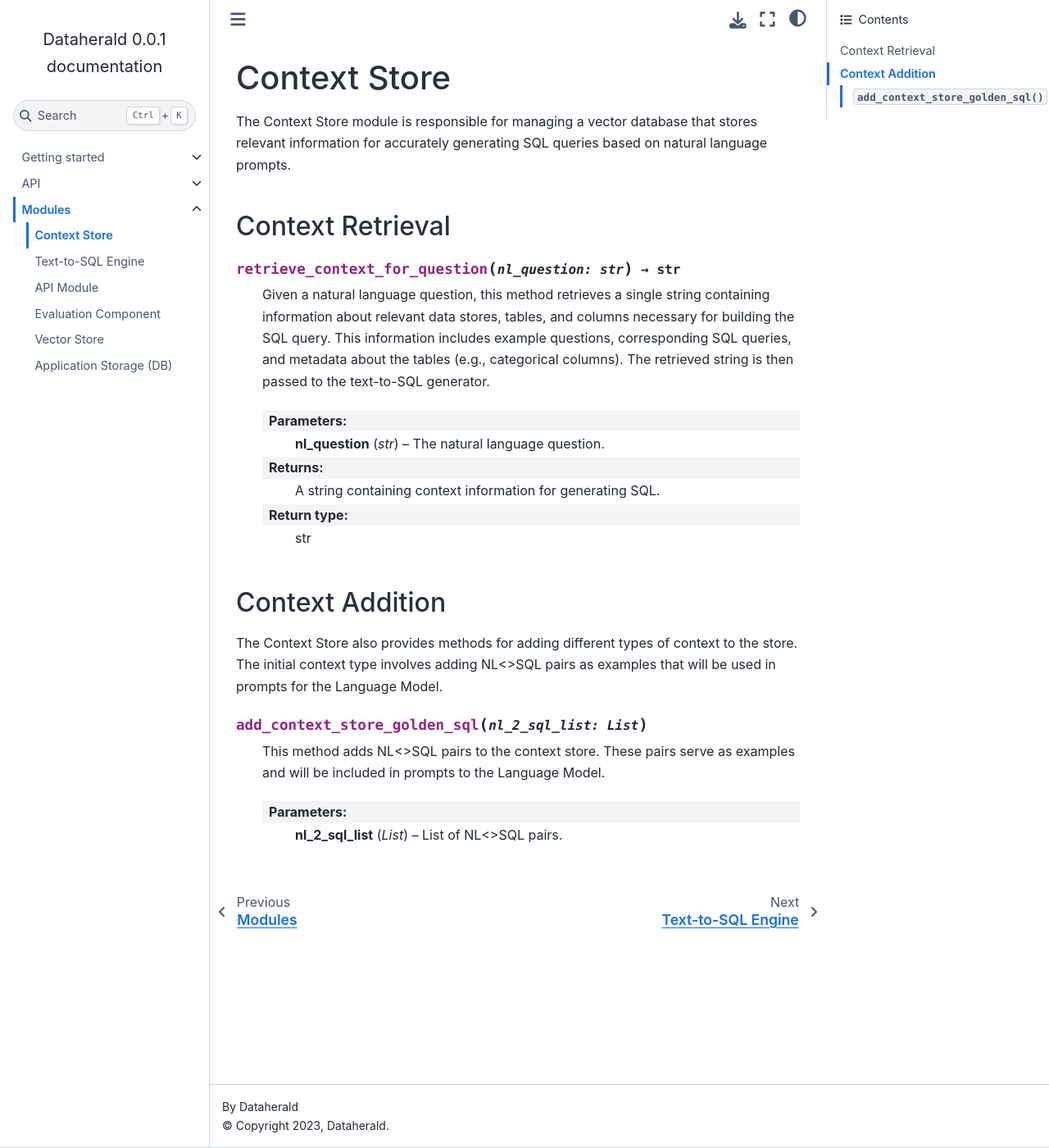
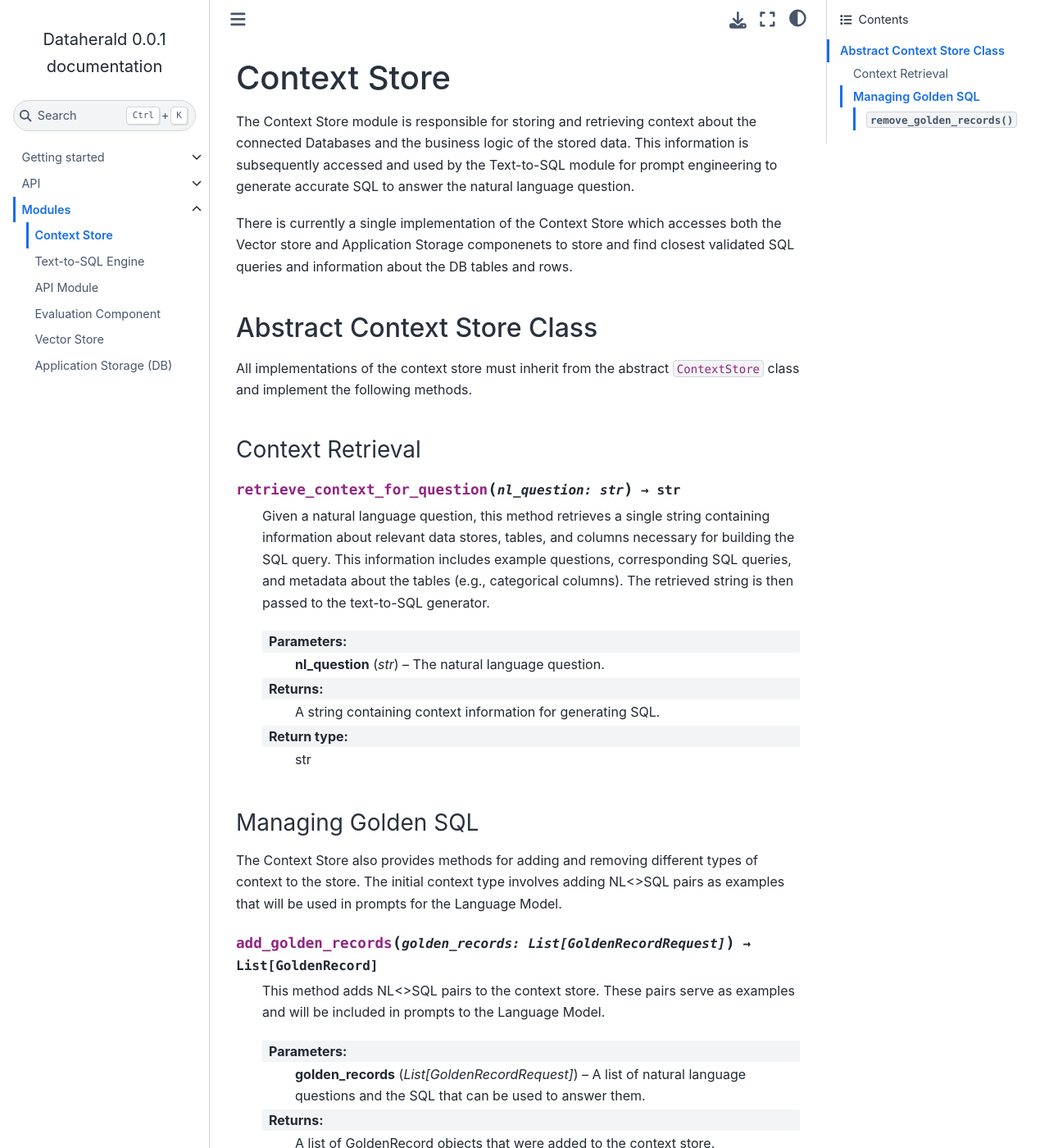
Before and after one commit to Dataherald/dataherald, a Sphinx documentation site: the page built from docs/context_store.rst, in a window 1280 px wide and 1400 px high. Shown: the whole window at 82% size. Built offline with Sphinx 7.4.7 and the Sphinx Book theme 1.1.4, drawn with Linux system fonts in a browser that asks for light colours; some of the changed text lies outside the part shown.

Commit message:
bf/DH-4444_continued update module documentation

```diff
--- a/docs/context_store.rst
+++ b/docs/context_store.rst
@@ -1,10 +1,22 @@
 Context Store
 ====================
 
-The Context Store module is responsible for managing a vector database that stores relevant information for accurately generating SQL queries based on natural language prompts.
+The Context Store module is responsible for storing and retrieving context about the connected Databases and the business logic of the stored data.
+This information is subsequently accessed and used by the Text-to-SQL module for prompt engineering to generate accurate SQL to answer the natural
+language question.
+
+
+There is currently a single implementation of the Context Store which accesses both the Vector store and Application Storage
+componenets to store and find closest validated SQL queries and information about the DB tables and rows.
+
+
+Abstract Context Store Class
+-----------------------------
+All implementations of the context store must inherit from the abstract ``ContextStore`` class and implement the following methods.
+
 
 Context Retrieval
-------------------
+~~~~~~~~~~~~~~~~~~
 
 .. py:function:: retrieve_context_for_question(nl_question: str) -> str
 
@@ -15,14 +27,29 @@
    :return: A string containing context information for generating SQL.
    :rtype: str
 
-Context Addition
------------------
+Managing Golden SQL
+~~~~~~~~~~~~~~~~~~~~
 
-The Context Store also provides methods for adding different types of context to the store. The initial context type involves adding NL<>SQL pairs as examples that will be used in prompts for the Language Model.
+The Context Store also provides methods for adding and removing different types of context to the store.
+The initial context type involves adding NL<>SQL pairs as examples that will be used in prompts for the Language Model.
 
-.. py:function:: add_context_store_golden_sql(nl_2_sql_list: List)
+.. py:function:: add_golden_records(golden_records: List[GoldenRecordRequest]) -> List[GoldenRecord]
+   :noindex:
 
    This method adds NL<>SQL pairs to the context store. These pairs serve as examples and will be included in prompts to the Language Model.
 
-   :param nl_2_sql_list: List of NL<>SQL pairs.
-   :type nl_2_sql_list: List
+   :param golden_records: A list of natural language questions and the SQL that can be used to answer them.
+   :type golden_records: List[GoldenRecordRequest]
+   :return: A list of GoldenRecord objects that were added to the context store.
+   :rtype: List[GoldenRecord]
+
+
+
+.. py:function:: remove_golden_records(self, ids: List) -> bool:
+
+   This method removes NL <> SQL pairs that were stored in the context store so they are not used in few shot prompting.
+
+   :param ids: A list of ids of the golden records to be removed.
+   :type ids: List
+   :return: True if the records were successfully removed
+   :rtype: bool
--- a/docs/text_to_sql_engine.rst
+++ b/docs/text_to_sql_engine.rst
@@ -1,7 +1,7 @@
 Text-to-SQL Engine
 ==========================
 
-The Text-to-SQL agent is a core component which translated the Natural Language question received through the ``question`` endpoint to SQL. The implementation can leverage business and data logic stored in the Context Store component
+The Text-to-SQL agent is a core component which translates the Natural Language question received through the ``/question`` endpoint to SQL. The implementation can leverage business and data logic stored in the Context Store component
 to generate accurate SQL given the DB schema. Currently the following NL-to-SQL implementations are included in the codebase:
 
 - ``Langchain SQL Agent`` - A wrapper around the `Langchain SQLAgent <https://python.langchain.com/docs/integrations/toolkits/sql_database>`_
```
Also changed, not shown: README.md (+3 -1 lines), docs/evaluator.rst (+12 -4 lines).
